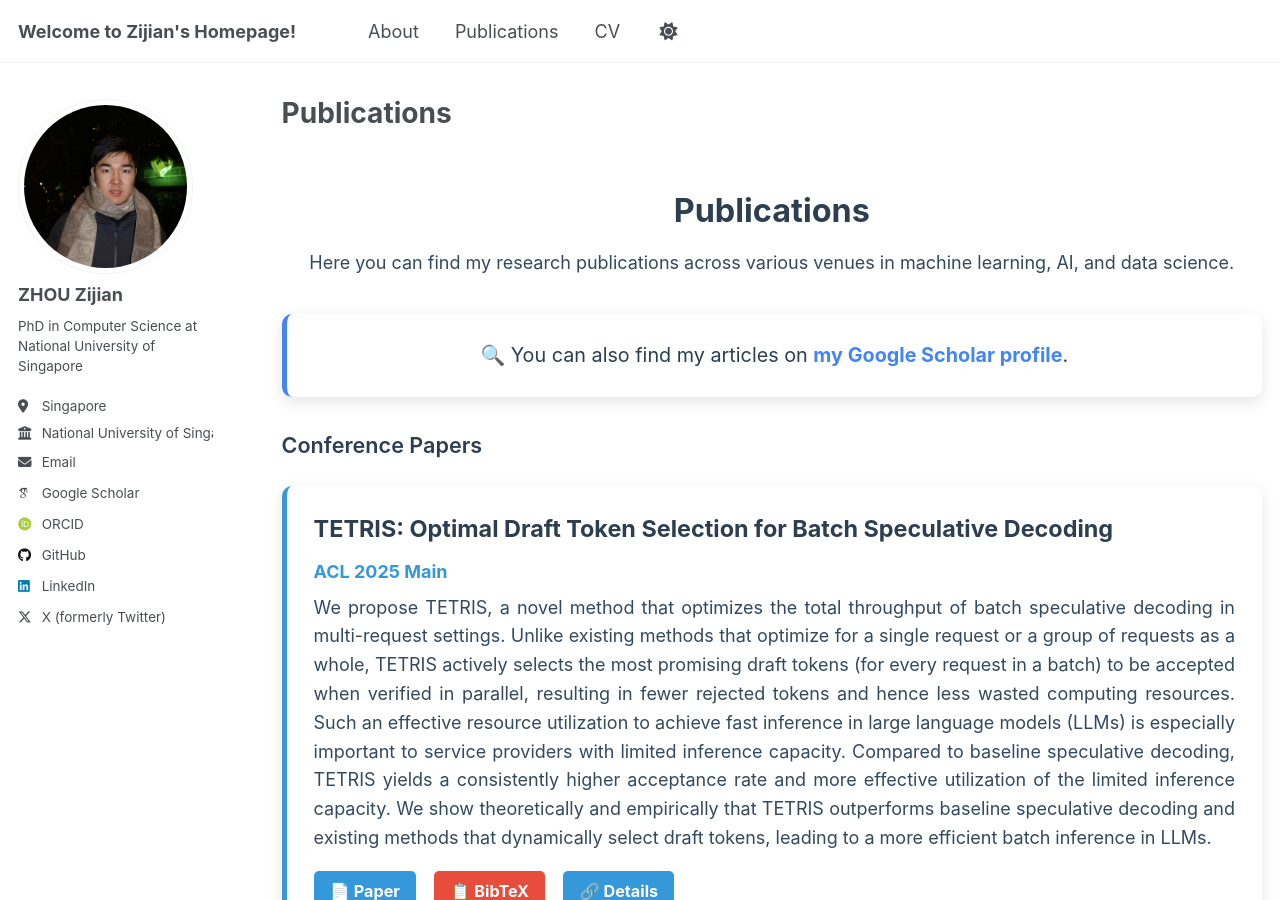
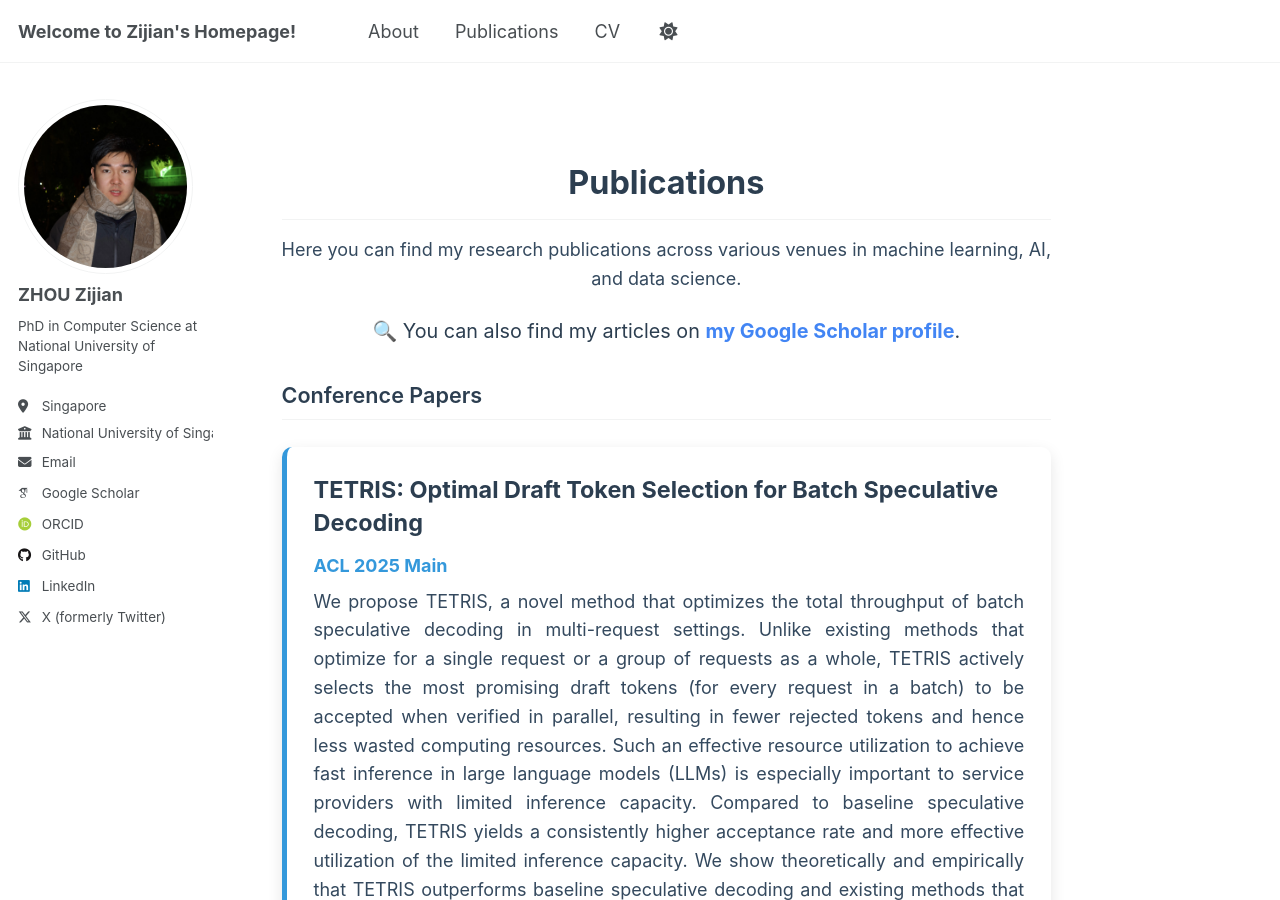
Before and after one commit to BobbyZhouZijian/bobbyzhouzijian.github.io, a Jekyll site: the page built from _pages/publications.html, in a window 1280 px wide and 900 px high. Built offline with Jekyll 4.4.1, drawn with Linux system fonts in a browser that asks for light colours; some web fonts are replaced.

Commit message:
update pubs

```diff
--- a/_pages/publications.html
+++ b/_pages/publications.html
@@ -1,6 +1,6 @@
 ---
 layout: archive
-title: "Publications"
+<!-- title: "Publications" -->
 permalink: /publications/
 author_profile: true
 ---
@@ -10,15 +10,12 @@
   <p style="font-size: 1em; color: #34495e; line-height: 1.6;">
     Here you can find my research publications across various venues in machine learning, AI, and data science.
   </p>
+  {% if site.author.googlescholar %}
+  <p style="margin: 0; font-size: 1.1em; color: #2c3e50;">
+    🔍 You can also find my articles on <a href="{{site.author.googlescholar}}" style="color: #4285f4; text-decoration: none; font-weight: bold;">my Google Scholar profile</a>.
+  </p>
+  {% endif %}
 </div>
-
-{% if site.author.googlescholar %}
-  <div style="background: #fff; padding: 1.5em; border-radius: 10px; box-shadow: 0 5px 15px rgba(0,0,0,0.1); border-left: 5px solid #4285f4; margin: 2em 0; text-align: center;">
-    <p style="margin: 0; font-size: 1.1em; color: #2c3e50;">
-      🔍 You can also find my articles on <a href="{{site.author.googlescholar}}" style="color: #4285f4; text-decoration: none; font-weight: bold;">my Google Scholar profile</a>.
-    </p>
-  </div>
-{% endif %}
 
 {% include base_path %}
 
```
